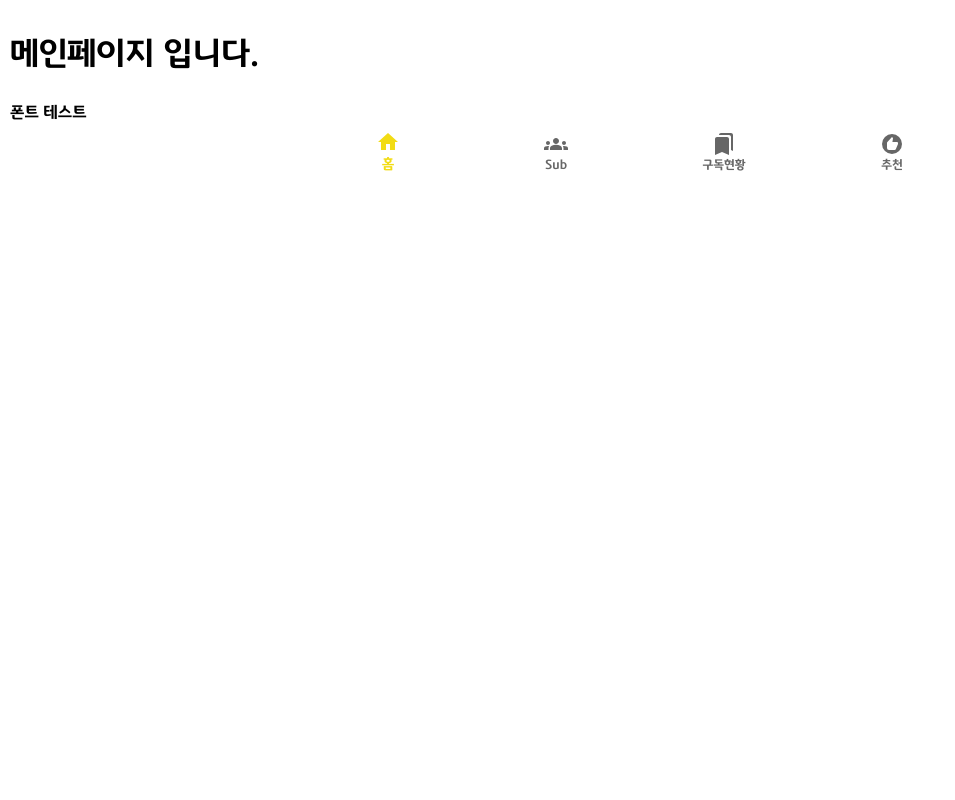
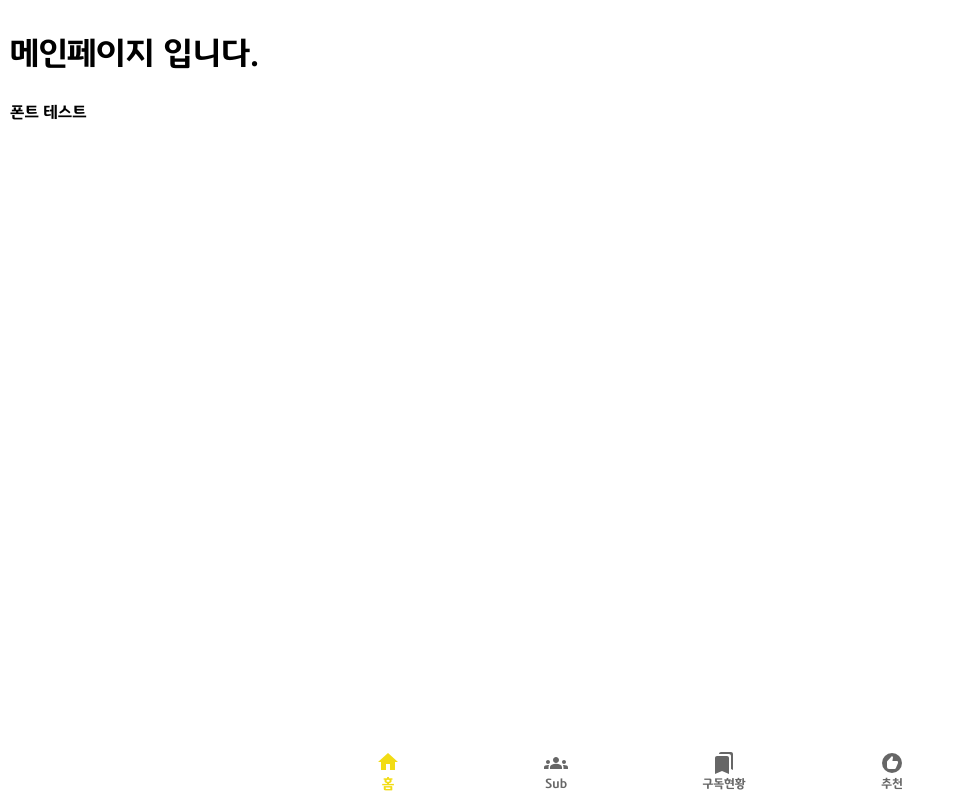
Before and after one commit to cna-bootcamp/subride-front-mono, a React (Create React App) app: page / in a window 1280 px wide. Shown: the whole page, without its empty margins (0-955 px from the left). Built offline with nearby package versions, Linux system fonts and the light colour scheme; a web font is replaced by a local one.

Commit message:
:lipstick: Bottom navigation CSS 추가
navigation이 아래에 고정되도록 CSS 추가

```diff
--- a/src/common/navigation.jsx
+++ b/src/common/navigation.jsx
@@ -21,6 +21,10 @@ function Navigation() {
         "& .Mui-selected, .Mui-selected > svg": {
           color: "#F2DC14",
         },
+        position: "fixed",
+        width: "100%",
+        left: "0",
+        bottom: "0",
       }}
     >
       <BottomNavigationAction
@@ -38,7 +42,7 @@ function Navigation() {
       <BottomNavigationAction
         label="구독현황"
         component={Link}
-        to="mypage"
+        to="/mypage"
         icon={<BookmarksIcon />}
       />
       <BottomNavigationAction
```
